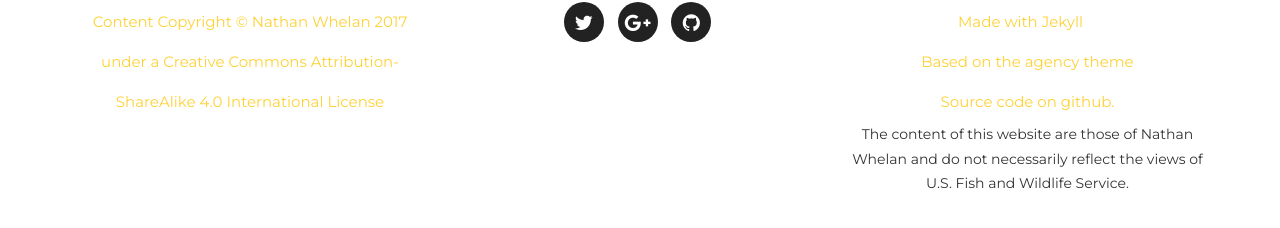
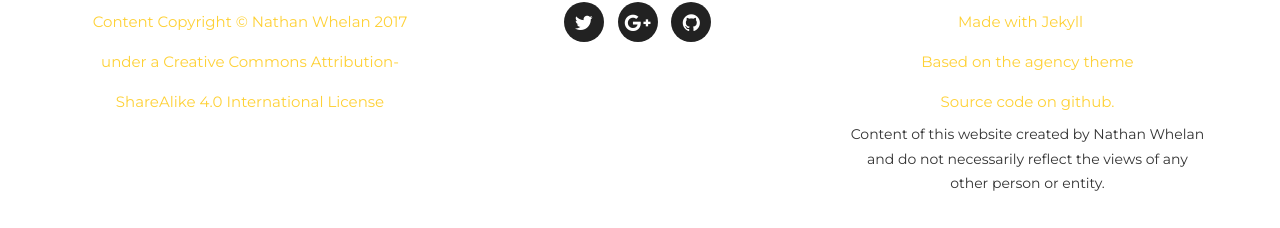
Before and after one commit to NathanWhelan/nathanwhelan.github.io, a Jekyll site: the page built from index.html, in a window 1280 px wide and 900 px high, scrolled down 4955 px. Shown: the part 669-897 px from the top of the window. Built offline with Jekyll 4.4.1, drawn with Linux system fonts in a browser that asks for light colours; some web fonts are replaced.

Commit message:
Update footer.html

```diff
--- a/_includes/footer.html
+++ b/_includes/footer.html
@@ -23,7 +23,7 @@
                         <li><a href="http://jekyllthemes.org/themes/agency/">Based on the agency theme</a>
                         </li>
                         <li><a href="https://github.com/nathanwhelan/nathanwhelan.github.io">Source code on github.</a>
-                        <li><p>The content of this website are those of Nathan Whelan and do not necessarily reflect the views of U.S. Fish and Wildlife Service.</p></li>
+                        <li><p>Content of this website created by Nathan Whelan and do not necessarily reflect the views of any other person or entity.</p></li>
                     </ul>
                 </div>
             </div>
```
